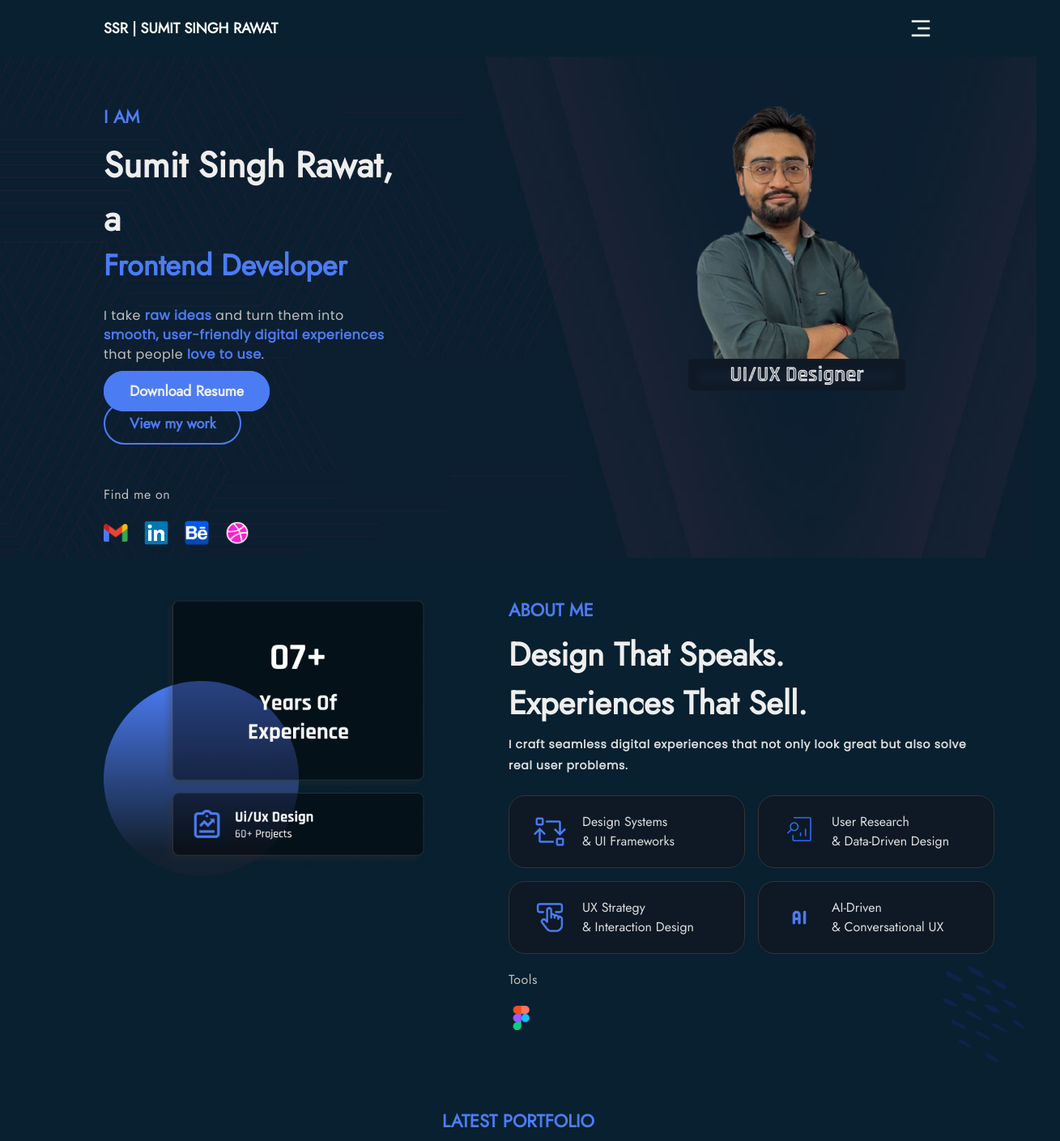
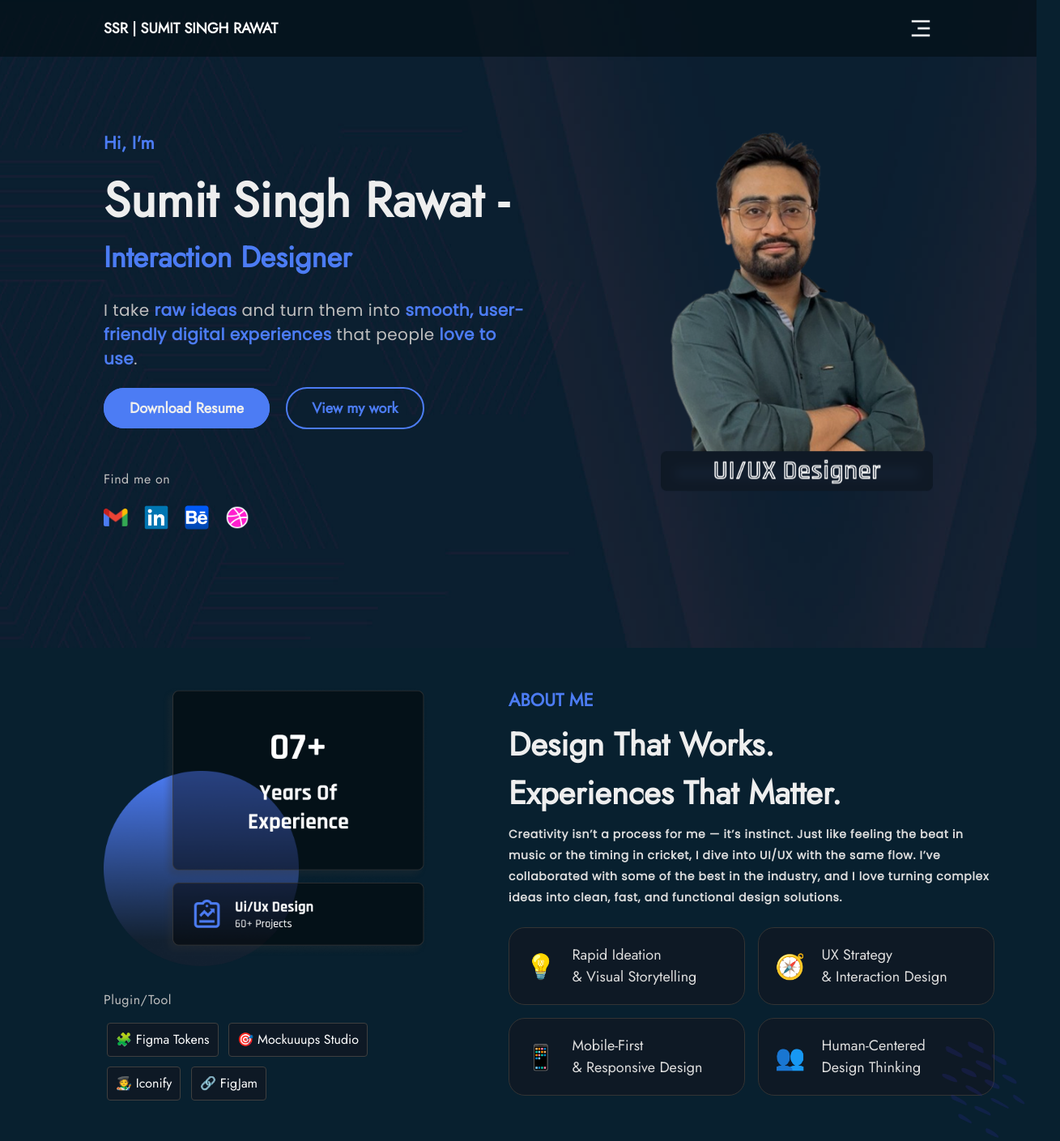
Before and after one commit to SumitRawat12/portfolio-sumit-rawat, a React (Create React App) app: page / in a window 1280 px wide. Shown: the top 1409 px of the page at 81% size, 1309 px wide, since content can reach past the window. Built offline with nearby package versions, Linux system fonts and the light colour scheme.

Commit message:
Update All Pages

```diff
--- a/src/components/Footer/Footer.css
+++ b/src/components/Footer/Footer.css
@@ -7,5 +7,5 @@
     color: #eee;
     font-weight: bold;
     letter-spacing: 0.7px;
-    font-size: 14px;
+    font-size: 16px;
 }
--- a/src/components/Header/Header.css
+++ b/src/components/Header/Header.css
@@ -1,6 +1,6 @@
 .HeaderSection {
     padding: 20px 8em;
-    background-color: #08202F;
+    background-color: #031018b3;
 }
 
 .HeaderSection .FixedSidebar{
@@ -36,12 +36,12 @@
     color: #eee;
     margin-left: 20px;
     font-weight: 800;
-    font-size: 18px;
+    font-size: 24px;
 }
 
 .HeaderSection .FixedSidebar .Sidebarheader h4 span{
     display: block;
-    font-size: 16px;
+    font-size: 18px;
     color: #4C7CF4;
 }
 
@@ -52,13 +52,13 @@
 .HeaderSection .FixedSidebar ul li{
     list-style: disc;
     color: #fff;
-    padding: 8px 0;
+    padding: 10px 0;
 }
 
 .HeaderSection .FixedSidebar ul li a{
     color: #e3e3e3;
     display: block;
-    font-size: 18px;
+    font-size: 20px;
     font-weight: 500;
     transition: 0.5s ease-in-out;
 }
--- a/src/pages/About/About.css
+++ b/src/pages/About/About.css
@@ -21,8 +21,13 @@
     display: flex;
     align-items: center;
     border: 1px solid #343434;
-    padding: 20px 30px;
+    padding: 20px;
     transition: 0.5s ease-in-out;
+}
+
+.AboutSectionPage .AboutExpertiseBox b{
+    font-size: 30px;
+    margin-right: 20px;
 }
 
 .AboutSectionPage .AboutExpertiseBox:hover{
@@ -36,13 +41,13 @@
 
 .AboutSectionPage .AboutExpertiseBox span{
     color: #DDDDDD;
-    font-size: 16px;
+    font-size: 18px;
 }
 
 .AboutSectionPage h5{
     color: #BFBFBF;
     font-size: 16px;
-    padding: 20px 0;
+    padding: 10px 0;
     letter-spacing: 0.5px;
 }
 
@@ -51,3 +56,13 @@
     width: 30px;
     margin-right: 20px;
 }
+
+.ToolsBox span{
+    display: inline-block;
+    background: #0E1925;
+    color: #fff;
+    padding: 8px 10px;
+    border-radius: 4px;
+    border: 1px solid #3f3f3f;
+    margin: 6px 4px;
+}
--- a/src/pages/About/About.js
+++ b/src/pages/About/About.js
@@ -31,7 +31,13 @@ function About() {
               animate={{ opacity: inView2 ? 1 : 0, y: inView2 ? 0 : 100 }}
               transition={{ duration: 1, type: "spring", stiffness: 50 }}
             >
-              <img className="w-full" src={AboutImg} alt="" />
+              <img className="w-full mb-5" src={AboutImg} alt="" />
+              <h5>Plugin/Tool</h5>
+              {/* <img className="figmaIcon" src={figmaIcon} alt="figmaIcon" />/ */}
+              <div className="ToolsBox">
+                <span>🧩 Figma Tokens</span> <span>🎯 Mockuuups Studio</span>{" "}
+                <span>🧑‍🎨 Iconify</span> <span>🔗 FigJam</span>
+              </div>
             </motion.div>
           </div>
           <div className="col-span-7">
@@ -57,7 +63,7 @@ function About() {
               transition={{ duration: 1, type: "spring", stiffness: 50 }}
             >
               <h2 className="py-2">
-                Design That Speaks. Experiences That Sell.
+                Design That Works. Experiences That Matter.
               </h2>
             </motion.div>
             <motion.div
@@ -67,8 +73,11 @@ function About() {
               transition={{ duration: 1, type: "spring", stiffness: 50 }}
             >
               <p className="text-[14px] font-bold leading-[26px] tracking-[0.7px] text-[#DDDDDD] mb-6">
-                I craft seamless digital experiences that not only look great
-                but also solve <br /> real user problems.
+                Creativity isn’t a process for me — it’s instinct. Just like
+                feeling the beat in music or the timing in cricket, I dive into
+                UI/UX with the same flow. I’ve collaborated with some of the
+                best in the industry, and I love turning complex ideas into
+                clean, fast, and functional design solutions.
               </p>
             </motion.div>
             <motion.div
@@ -79,33 +88,34 @@ function About() {
             >
               <div className="grid grid-cols-2 gap-4">
                 <div className="AboutExpertiseBox">
-                  <img src={Abouticon1} alt="Abouticon1" />
+                  {/* <img src={Abouticon1} alt="Abouticon1" /> */}
+                  <b>💡</b>
                   <span>
-                    Design Systems <br /> & UI Frameworks
+                    Rapid Ideation <br /> & Visual Storytelling
                   </span>
                 </div>
                 <div className="AboutExpertiseBox">
-                  <img src={Abouticon2} alt="Abouticon2" />
+                  {/* <img src={Abouticon2} alt="Abouticon2" /> */}
+                  <b>🧭</b>
                   <span>
-                  User Research <br /> & Data-Driven Design
+                    UX Strategy <br /> & Interaction Design
                   </span>
                 </div>
                 <div className="AboutExpertiseBox">
-                  <img src={Abouticon3} alt="Abouticon3" />
+                  {/* <img src={Abouticon3} alt="Abouticon3" /> */}
+                  <b>📱</b>
                   <span>
-                  UX Strategy <br /> & Interaction Design
+                    Mobile-First <br /> & Responsive Design
                   </span>
                 </div>
                 <div className="AboutExpertiseBox">
-                  <img src={Abouticon4} alt="Abouticon4" />
+                  {/* <img src={Abouticon4} alt="Abouticon4" /> */}
+                  <b>👥</b>
                   <span>
-                  AI-Driven <br /> & Conversational UX
+                    Human-Centered <br /> Design Thinking
                   </span>
                 </div>
               </div>
-
-              <h5>Tools</h5>
-              <img className="figmaIcon" src={figmaIcon} alt="figmaIcon" />
             </motion.div>
           </div>
         </div>
--- a/src/pages/GetinTouch/GetinTouch.css
+++ b/src/pages/GetinTouch/GetinTouch.css
@@ -1,5 +1,6 @@
 .GetinTouchPagesection {
     padding: 0 8em;
+    background: rgb(3 16 24 / 70%);
 }
 
 .GetinTouchPagesection h2{
--- a/src/pages/Intro/Intro.css
+++ b/src/pages/Intro/Intro.css
@@ -1,13 +1,14 @@
 .IntroSectionPage {
     background-image: url(../../assets/images/Intro/IntroBg.jpg);
     background-repeat: no-repeat;
-    padding: 8em 8em 1em;
+    padding: 10em 8em 0em;
     background-position: center;
     background-size: 130% 100%;
+    height: 100vh;
 }
 
 .IntroSectionPage .IntroLeftAside{
-    padding-right: 20em;
+    padding-right: 10em;
 }
 
 .IntroSectionPage .IntroLeftAside h6{
@@ -20,7 +21,7 @@
 .IntroSectionPage .IntroLeftAside h2{
     color: #eeeeee;
     font-weight: bold;
-    font-size: 44px;
+    font-size: 60px;
     margin-bottom: -10px;
 }
 
@@ -33,7 +34,7 @@
 .IntroSectionPage .IntroLeftAside p{
     color: #BFBFBF;
     /* font-weight: bold; */
-    font-size: 16px;
+    font-size: 20px;
     padding: 20px 0;
     letter-spacing: 0.5px;
 }
@@ -109,6 +110,6 @@
 }
 
 .IntroSectionPage .IntroRightAside img {
-    width: 80%;
+    width: 100%;
     margin: 0 auto;
 }
--- a/src/pages/Intro/Intro.js
+++ b/src/pages/Intro/Intro.js
@@ -22,7 +22,7 @@ function Intro() {
 
   const [isOpen, setIsOpen] = useState(false);
 
-  const titles = ["UI/UX Designer", "Frontend Developer", "Web Designer" ];
+  const titles = ["UI/UX Designer", "Interaction Designer", "Design Thinker", "Product Experience Creator" ];
 
   const [index, setIndex] = useState(0);
   const [text, setText] = useState("");
@@ -61,8 +61,8 @@ function Intro() {
                 animate={{ opacity: inView1 ? 1 : 0, x: inView1 ? 0 : -100 }}
                 transition={{ duration: 1, type: "spring", stiffness: 50 }}
               >
-                <h6>I AM</h6>
-                <h2>Sumit Singh Rawat, a </h2>
+                <h6>Hi, I'm</h6>
+                <h2>Sumit Singh Rawat - </h2>
                 <h3>
                   {text}
                   <span className="blinking-cursor">|</span>
--- a/src/pages/Projects/Projects.js
+++ b/src/pages/Projects/Projects.js
@@ -26,9 +26,9 @@ function Projects() {
               LATEST PORTFOLIO
               {/* <img className="ml-4 animate-rotateY" src={aboutusshape1} alt="" /> */}
             </h6>
-            <h2 className="">Transforming Ideas into Impactful Designs</h2>
+            <h2 className="">Designs That Work. Experiences That Wow</h2>
             <p className="text-[14px] font-bold leading-[26px] tracking-[0.7px] text-[#DDDDDD] py-4 text-center">
-              Showcasing innovative UI/UX solutions that enhance user <br /> experience and drive business success.
+            Designing meaningful UI/UX that connects users, solves problems, <br /> and builds success.
             </p>
           </motion.div>
         </div>
--- a/src/pages/Skills/Skills.css
+++ b/src/pages/Skills/Skills.css
@@ -52,17 +52,17 @@
 
 .SkillsPageSection ul li p{
     text-align: right;
-    min-width: 700px;
-    max-width: 700px;
-    width: 700px;
+    min-width: 800px;
+    max-width: 800px;
+    width: 800px;
 }
 
 .SkillsPageSection ul li p span{
     color: #C0C0C0;
-    font-size: 14px;
+    font-size: 18px;
     border: 1px solid #C0C0C0;
     border-radius: 50px;
     padding: 10px 20px;
     display: inline-block;
-    margin-bottom: 10px;
+    margin: 0 0 10px 8px;
 }
--- a/src/pages/Skills/Skills.js
+++ b/src/pages/Skills/Skills.js
@@ -51,35 +51,43 @@ function Skills() {
           <ul>
             <li>
               <h4>
-                <img className="flip" src={SkillUXIcon} alt="SkiilUXicon" /> UX Skills
+                <img className="flip" src={SkillUIIcon} alt="SkiilUIIcon" /> UI
+                Skills
               </h4>
               <hr />
               <p>
-                <span>User Research</span> <span>Data-Driven Design</span>{" "}
-                <span>UX Strategy</span> <span>Prototyping</span>{" "}
+                <span>Motion Design</span> <span>Visual Storytelling</span>
+                <span>Design Systems</span> <span>Microinteractions</span>
+                <span>Interaction Design</span>
+                <span>Scalable UI</span>
+                <span>Dark & Light Mode</span>
+              </p>
+            </li>
+            <li>
+              <h4>
+                <img className="flip" src={SkillUXIcon} alt="SkiilUXicon" /> UX
+                Skills
+              </h4>
+              <hr />
+              <p>
+                <span>User Research</span> <span>Data-Driven Design</span>
+                <span>UX Strategy</span> <span>Prototyping</span>
                 <span>Wireframing</span> <span>Information Architecture</span>
               </p>
             </li>
             <li>
               <h4>
-                <img className="flip" src={SkillUIIcon} alt="SkiilUIIcon" /> UI Skills
-              </h4>
-              <hr />
-              <p>
-                <span>UI Motion Design</span> <span>Visual Storytelling</span>{" "}
-                <span>Design Systems</span> <span>Microinteractions</span>{" "}
-                <span>Interaction Design</span>{" "}
-                <span>Scalable UI Frameworks</span>{" "}
-                <span>Dark & Light Mode UI</span>
-              </p>
-            </li>
-            <li>
-              <h4>
-                <img className="flip" src={SkillToolIcon} alt="SkiilToolIcon" /> Tools
+                <img className="flip" src={SkillToolIcon} alt="SkiilToolIcon" />
+                Tools
               </h4>
               <hr />
               <p>
                 <span>Figma</span>
+                <span>Figma Tokens</span>
+                <span>Iconify</span>
+                <span>Mockup</span>
+                <span>Content Reel</span>
+                <span>FigJam</span>
               </p>
             </li>
           </ul>
```
Also changed, not shown: src/pages/GetinTouch/GetinTouch.js (+4 -4 lines).
